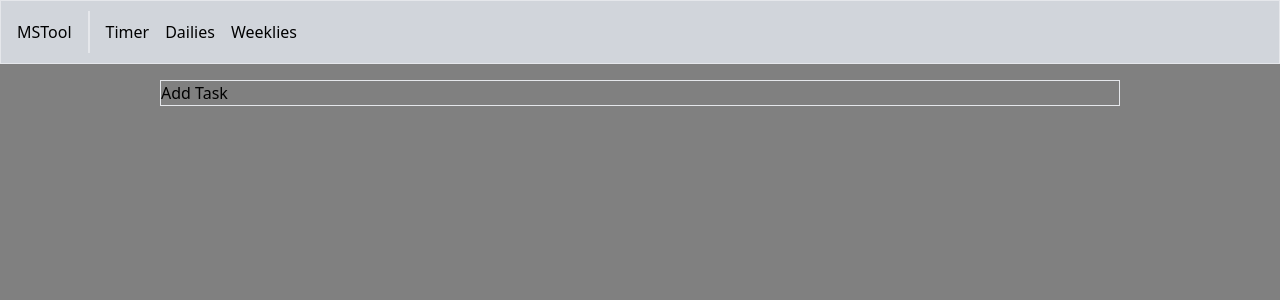
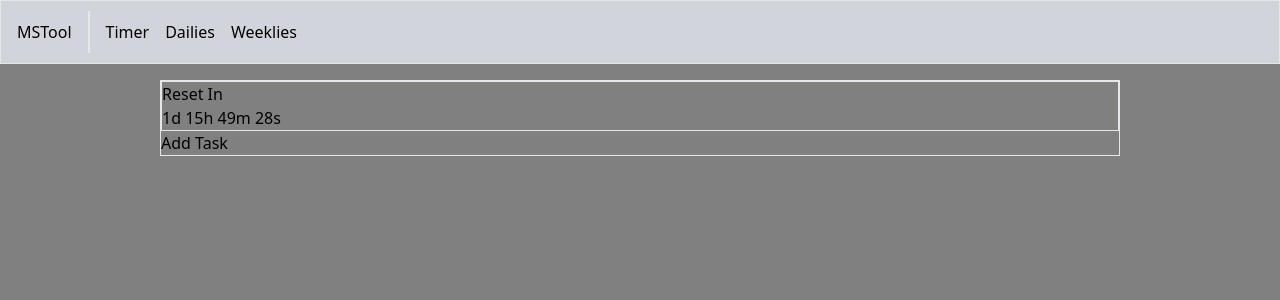
Before and after one commit to hyAndrewLee/Maple-Task-Manager, a Next.js app: page /dailies in a window 1280 px wide. Shown: the top 300 px of the page. Built offline with nearby package versions, Linux system fonts and the light colour scheme.

Commit message:
Created time related helper and finished countdown component

```diff
--- a/app/components/countdown.tsx
+++ b/app/components/countdown.tsx
@@ -1,12 +1,34 @@
+'use client';
+import { useEffect, useState } from 'react';
+import timeHelper from '../helpers/time';
+
 type CountdownProp = {
-	currentTime: Date;
 	endTime: Date;
 };
 
-const Countdown: React.FC<CountdownProp> = ({ currentTime, endTime }) => {
-	return <div className='border'>
+const Countdown: React.FC<CountdownProp> = ({ endTime }) => {
+	const [remainingTime, setRemainingTime] = useState(
+		`${new timeHelper().getDuration(new Date(), endTime)}`
+	);
 
-  </div>;
+	useEffect(() => {
+		const countdownInterval = setInterval(() => {
+			const difference = new timeHelper().getDuration(new Date(), endTime);
+
+			setRemainingTime(difference);
+		}, 1000);
+
+		return () => {
+			clearInterval(countdownInterval);
+		};
+	}, []);
+
+	return (
+		<div className='border'>
+			<div>Reset In</div>
+			<div>{remainingTime}</div>
+		</div>
+	);
 };
 
 export default Countdown;
--- a/app/dailies/page.tsx
+++ b/app/dailies/page.tsx
@@ -1,6 +1,8 @@
 'use client';
 import { useState } from 'react';
 import AddChecklistItemModal from '../components/addChecklistItemModal';
+import Countdown from '../components/countdown';
+import timeHelper from '@/app/helpers/time';
 
 type TaskType = {
 	name: string;
@@ -22,6 +24,7 @@ const Daiies: React.FC = () => {
 	return (
 		<div>
 			<div className='mx-40 mt-4 border'>
+				<Countdown endTime={new timeHelper().getNextThursdayMidnightUTC()} />
 				<button
 					onClick={() =>
 						modelStatus ? setModalStatus(false) : setModalStatus(true)
--- /dev/null
+++ b/app/helpers/time.ts
@@ -0,0 +1,56 @@
+class timeHelper {
+	private today = new Date();
+
+	getNextThursdayMidnightUTC(): Date {
+		const dayOfWeek: number = this.today.getUTCDay();
+		const daysUntilThursday: number =
+			dayOfWeek <= 4 ? 4 - dayOfWeek : 11 - dayOfWeek;
+		const nextThursday: Date = new Date(
+			this.today.getUTCFullYear(),
+			this.today.getUTCMonth(),
+			this.today.getUTCDate() + daysUntilThursday
+		);
+		nextThursday.setUTCHours(0, 0, 0, 0);
+		return nextThursday;
+	}
+
+	getDuration(date1: Date, date2: Date): string {
+		// Calculate the difference in milliseconds
+		const differenceInMilliseconds: number = Math.abs(
+			date1.getTime() - date2.getTime()
+		);
+
+		// Convert milliseconds to days, hours, minutes, and seconds
+		const days: number = Math.floor(
+			differenceInMilliseconds / (1000 * 60 * 60 * 24)
+		);
+		const hours: number = Math.floor(
+			(differenceInMilliseconds % (1000 * 60 * 60 * 24)) / (1000 * 60 * 60)
+		);
+		const minutes: number = Math.floor(
+			(differenceInMilliseconds % (1000 * 60 * 60)) / (1000 * 60)
+		);
+		const seconds: number = Math.floor(
+			(differenceInMilliseconds % (1000 * 60)) / 1000
+		);
+
+		// Construct the duration string
+		let durationString = '';
+		if (days > 0) {
+			durationString += `${days}d `;
+		}
+		if (hours > 0) {
+			durationString += `${hours}h `;
+		}
+		if (minutes > 0) {
+			durationString += `${minutes}m `;
+		}
+		if (seconds > 0) {
+			durationString += `${seconds}s `;
+		}
+
+		return durationString.trim();
+	}
+}
+
+export default timeHelper;
```
